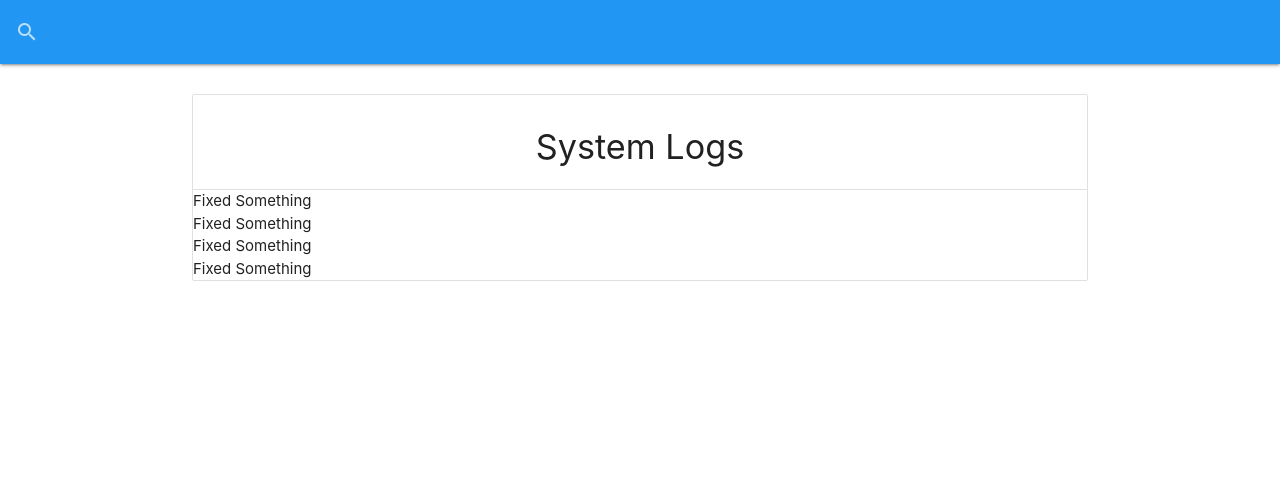
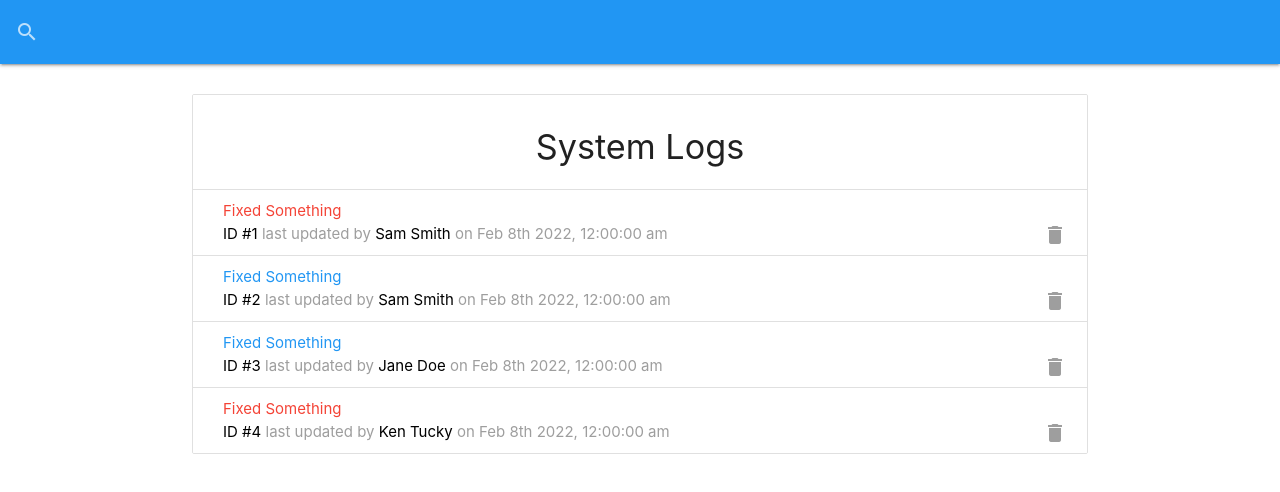
Before and after one commit to genuineAB/IT-Logger, a React (Create React App) app: page / in a window 1280 px wide. Shown: the top 492 px of the page. Built offline with nearby package versions, Linux system fonts and the light colour scheme; data requests are answered from the project's data file.

Commit message:
Added the Preloader Component

```diff
--- a/db.json
+++ b/db.json
@@ -3,7 +3,7 @@
     {
       "id": 1,
       "message": "Fixed Something",
-      "attention": false,
+      "attention": true,
       "date": "02-08-2022",
       "tech": "Sam Smith"
     },
@@ -15,16 +15,16 @@
       "tech": "Sam Smith"
     },
     {
-      "id": 1,
+      "id": 3,
       "message": "Fixed Something",
       "attention": false,
       "date": "02-08-2022",
       "tech": "Jane Doe"
     },
     {
-      "id": 3,
+      "id": 4,
       "message": "Fixed Something",
-      "attention": false,
+      "attention": true,
       "date": "02-08-2022",
       "tech": "Ken Tucky"
     }
--- a/package.json
+++ b/package.json
@@ -8,8 +8,10 @@
     "@testing-library/user-event": "^13.5.0",
     "axios": "^0.27.2",
     "materialize-css": "^1.0.0-rc.2",
+    "moment": "^2.29.4",
     "react": "^18.2.0",
     "react-dom": "^18.2.0",
+    "react-moment": "^1.1.2",
     "react-scripts": "^2.1.3",
     "web-vitals": "^2.1.4"
   },
--- /dev/null
+++ b/src/components/layout/PreLoader.js
@@ -0,0 +1,11 @@
+import React from 'react'
+
+const PreLoader = () => {
+  return (
+    <div className='progress blue lighten-4'>
+        <div className="indeterminate"></div>
+    </div>
+  )
+}
+
+export default PreLoader
--- a/src/components/logs/Logs.js
+++ b/src/components/logs/Logs.js
@@ -1,5 +1,7 @@
 import React, {useState, useEffect} from 'react';
 import axios from 'axios';
+import LogsItem from './LogsItem';
+import PreLoader from '../layout/PreLoader';
 
 const Logs = () => {
     const [logs, setLogs] = useState([]);
@@ -19,7 +21,7 @@ const Logs = () => {
 
     if(loading){
         return(
-            <h4>loading...</h4>
+            <PreLoader />
         )
     }
   return (
@@ -28,7 +30,7 @@ const Logs = () => {
             <h4 className='center'>System Logs</h4>
         </li>
         {!loading && logs.length === 0 ? (<p className='center'></p>) : (
-            logs.map(log => <li>{log.message}</li>)
+            logs.map(log => <LogsItem log={log} key={log.id}/>)
         )}
     </ul>
   )
--- a/src/components/logs/LogsItem.js
+++ b/src/components/logs/LogsItem.js
@@ -0,0 +1,34 @@
+import React from 'react';
+import PropTypes from 'prop-types';
+import Moment from 'react-moment';
+
+const LogsItem = ({log}) => {
+  return (
+    <li className='collection-item'>
+        <div>
+            <a href='#edit-log-modal' className={`modal-trigger ${log.attention ? 'red-text' : 'blue-text'}`}>{log.message}</a>
+            <br />
+            <span className='grey-text'>
+              <span className='black-text'>
+                ID #{log.id}
+              </span> last updated by{' '}
+              <span className='black-text'>
+                {log.tech}
+              </span>
+              {' '} on {' '}
+              <Moment format='MMM Do YYYY, h:mm:ss a'>{log.date}</Moment>
+            </span>
+            <a href='#!' className='secondary-content'>
+              <i className='material-icons grey-text'>delete</i>
+            </a>
+        </div>
+
+    </li>
+  )
+}
+
+LogsItem.propTypes ={
+    log: PropTypes.object.isRequired
+}
+
+export default LogsItem
```
Also changed, not shown: 1 other file (tests, documents, lock files or other folders).
